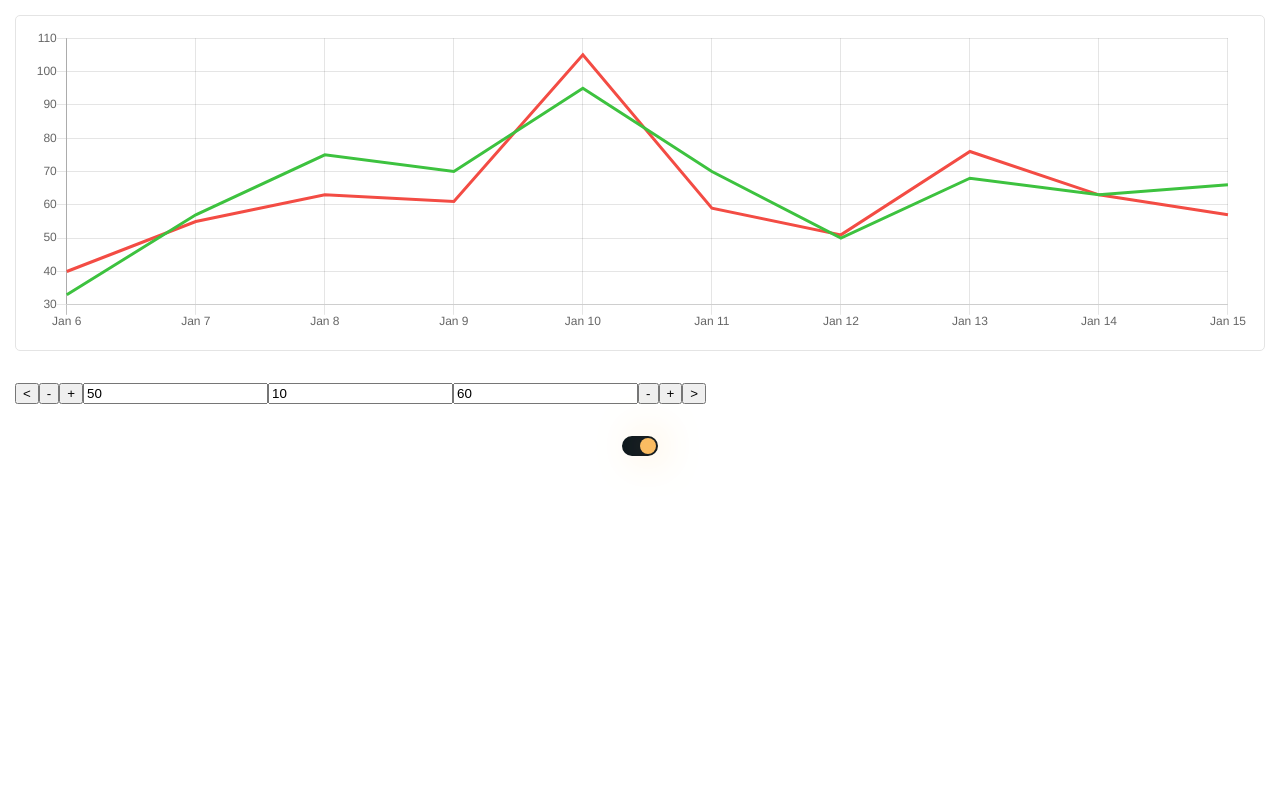
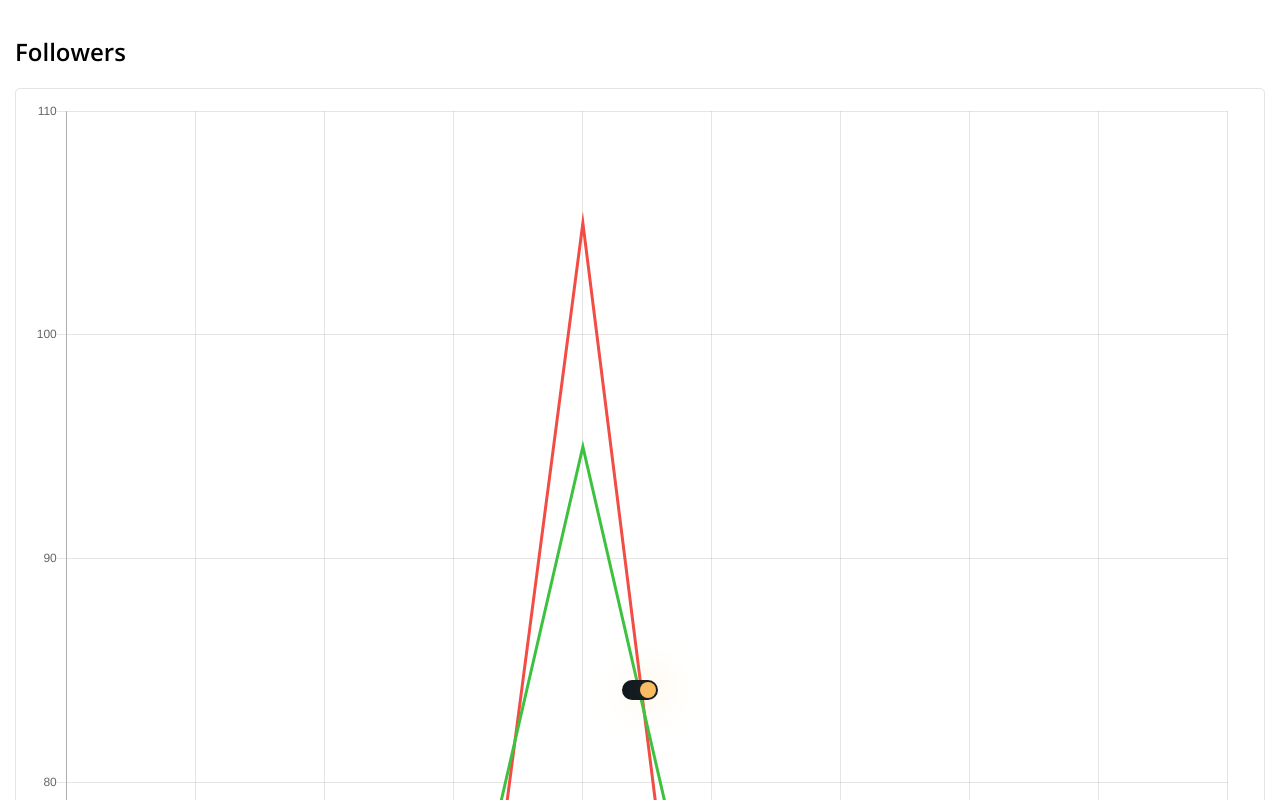
Before and after one commit to bodasooqa/telegram-competition, a Vue app: page / in a window 1280 px wide. Shown: the top 800 px of the page. Built offline with nearby package versions, Linux system fonts and the light colour scheme.

Commit message:
Все работает "как надо", осталось сделать отображение разных графиков по одному

```diff
--- a/package.json
+++ b/package.json
@@ -13,7 +13,7 @@
     "moment": "^2.24.0",
     "vue": "^2.6.6",
     "vue-chartjs": "^3.4.0",
-    "vue-moment": "^4.0.0",
+    "vue-slider-component": "^3.0.12",
     "vuex": "^3.0.1"
   },
   "devDependencies": {
--- a/src/App.vue
+++ b/src/App.vue
@@ -1,6 +1,7 @@
 <template>
   <div id="app" :class="{ 'night': !bgMode }">
-    <line-chart-component></line-chart-component>
+    <h2>Followers</h2>
+    <line-chart-component class="chart-component"></line-chart-component>
     <div class="select">
       <label class="slider">
         <input v-model="bgMode" type="checkbox" id="check">
@@ -30,20 +31,34 @@ export default {
 </script>
 
 <style lang="scss">
+  @import url('https://fonts.googleapis.com/css?family=Open+Sans:600');
+
   body {
     margin: auto;
+    font-family: 'Open Sans', sans-serif;
   }
 
   #app {
     padding: 15px;
     transition: all 0.3s;
     height: calc(100vh - 30px);
+
+    button {
+      background: none;
+    }
+  }
+
+  .chart-component {
+    max-height: 70vh;
   }
 
   .night {
     background-color: rgb(33, 37, 36);
     .chart {
       border: 1px solid #444444;
+    }
+    h2 {
+      color: #ffffff;
     }
   }
 
--- a/src/components/LineChartComponent.vue
+++ b/src/components/LineChartComponent.vue
@@ -1,20 +1,9 @@
 <template>
     <div>
+        <line-chart class="chart" v-if="componentState" :chart-data="chartData" :height="600" :options="options"></line-chart>
 
-        <line-chart class="chart" v-if="componentState" :chart-data="chartData" :height="100" :options="options"></line-chart>
-
-        <div style="display: flex">
-            <button @click="doEvent('legendLeft')"><</button>
-            <button @click="doEvent('leftMinusLegend')">-</button>
-            <button @click="doEvent('leftPlusLegend')">+</button>
-            <input v-model="legend.range.left" type="text">
-            <input :value="legend.range.right - legend.range.left" type="text">
-            <input v-model="legend.range.right" type="text">
-            <button @click="doEvent('rightMinusLegend')">-</button>
-            <button @click="doEvent('rightPlusLegend')">+</button>
-            <button @click="doEvent('legendRight')">></button>
-        </div>
-
+        <vue-slider @change="doChangeAll(legend.range.all)" :min-range="10" :max="formattedData.labels.length"
+                    tooltip="none" v-model="legend.range.all"></vue-slider>
     </div>
 </template>
 
@@ -22,10 +11,13 @@
     import LineChart from './LineChart';
     import {mapActions, mapGetters, mapMutations} from "vuex";
 
+    import VueSlider from 'vue-slider-component'
+    import 'vue-slider-component/theme/default.css'
+
     export default {
         name: "LineChartComponent",
         components: {
-            LineChart
+            LineChart, VueSlider
         },
         data() {
             return {
@@ -33,13 +25,13 @@
             }
         },
         computed: {
-            ...mapGetters(['testData', 'data', 'chartData', 'options', 'legend'])
+            ...mapGetters(['data', 'chartData', 'options', 'legend', 'formattedData'])
         },
         methods: {
-            ...mapActions(['leftMinusLegend', 'leftPlusLegend', 'rightMinusLegend', 'rightPlusLegend', 'legendRight', 'legendLeft']),
-            ...mapMutations(['setData', 'setColor']),
-            doEvent(eventName) {
-                this[eventName]();
+            ...mapActions(['changeAll']),
+            ...mapMutations(['setData']),
+            doChangeAll(all) {
+                this.changeAll(all);
                 this.componentState = false;
                 this.$nextTick().then(() => {
                     this.componentState = true;
@@ -48,7 +40,6 @@
         },
         created() {
             this.setData();
-            console.log(this.data);
         }
     }
 </script>
@@ -61,4 +52,7 @@
         margin-bottom: 2rem;
         transition: all 0.3s;
     }
+    .vue-slider {
+        padding: 7px 8px !important;
+    }
 </style>
--- a/src/main.js
+++ b/src/main.js
@@ -3,7 +3,6 @@ import App from './App.vue';
 import store from './store';
 
 Vue.config.productionTip = false;
-Vue.use(require('vue-moment'));
 
 new Vue({
   store,
--- a/src/store.js
+++ b/src/store.js
@@ -10,19 +10,17 @@ Vue.use(Vuex);
 export default new Vuex.Store({
   state: {
     data: data,
-
     options: {
       responsive: true,
       maintainAspectRation: true,
-      legend: false
+      legend: false,
+      animation: false
     },
-
     formattedData: {
       labels: null,
       y0: null,
       y1: null
     },
-
     chartData: {
       labels: null,
       datasets: [
@@ -40,14 +38,13 @@ export default new Vuex.Store({
         },
       ]
     },
-
     legend: {
       range: {
         left: 50,
-        right: 60
+        right: 60,
+        all: null
       }
     },
-
     testData: testData
   },
   getters: {
@@ -72,6 +69,8 @@ export default new Vuex.Store({
   },
   mutations: {
     setData(state) {
+      state.legend.range.all = [state.legend.range.left, state.legend.range.right];
+
       state.formattedData.labels = data[0].columns[0].filter(item => {
         if (item !== 'x') {
           return item;
@@ -158,6 +157,32 @@ export default new Vuex.Store({
     legendLeft(context) {
       context.commit('legendLeft');
       context.commit('updateChartData');
+    },
+    changeAll(context, payload) {
+      let left = context.state.legend.range.left;
+      let right = context.state.legend.range.right;
+      context.state.legend.range.left = payload[0];
+      context.state.legend.range.right = payload[1];
+
+      if (context.state.legend.range.left < left && context.state.legend.range.right < right) {
+        context.commit('legendLeft');
+        context.commit('updateChartData');
+      } else if (context.state.legend.range.left < left && context.state.legend.range.right === right) {
+        context.commit('leftMinusLegend');
+        context.commit('updateChartData');
+      } else if (context.state.legend.range.left > left && context.state.legend.range.right === right) {
+        context.commit('leftPlusLegend');
+        context.commit('updateChartData');
+      } else if (context.state.legend.range.left === left && context.state.legend.range.right > right) {
+        context.commit('rightPlusLegend');
+        context.commit('updateChartData');
+      } else if (context.state.legend.range.left === left && context.state.legend.range.right < right) {
+        context.commit('rightMinusLegend');
+        context.commit('updateChartData');
+      } else if (context.state.legend.range.left > left && context.state.legend.range.right > right) {
+        context.commit('legendRight');
+        context.commit('updateChartData');
+      }
     }
   }
 })
```
Also changed, not shown: 1 other file (tests, documents, lock files or other folders).
